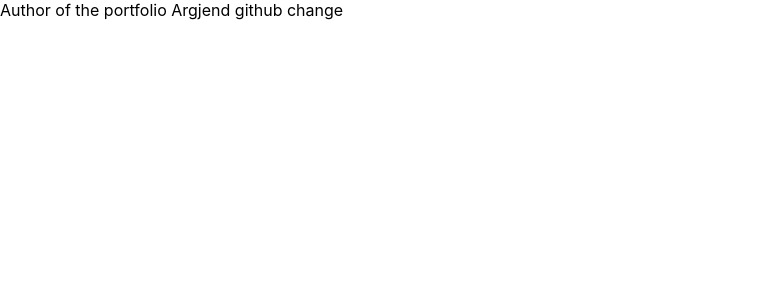
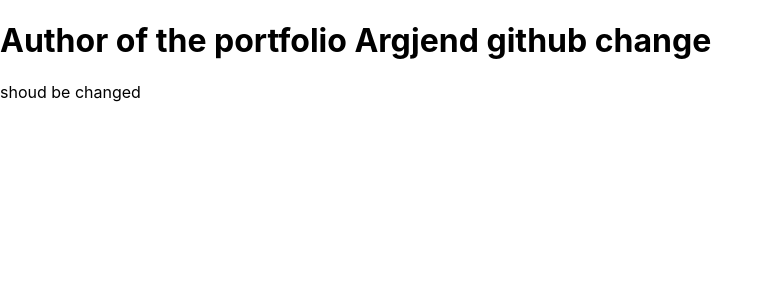
Before and after one commit to argjendR/My-portfolio, a React (Create React App) app: page / in a window 1280 px wide. Shown: the top 300 px of the page, without its empty margins (0-774 px from the left). Built offline with nearby package versions, Linux system fonts and the light colour scheme.

Commit message:
second commit

```diff
--- a/src/components/Author.js
+++ b/src/components/Author.js
@@ -1,7 +1,8 @@
 const Author = (props) => {
     return (
         <div>
-            Author of the portfolio Argjend github change
+            <h1>Author of the portfolio Argjend github change</h1>
+            <p>shoud be changed</p>
         </div>
     )
 
```
